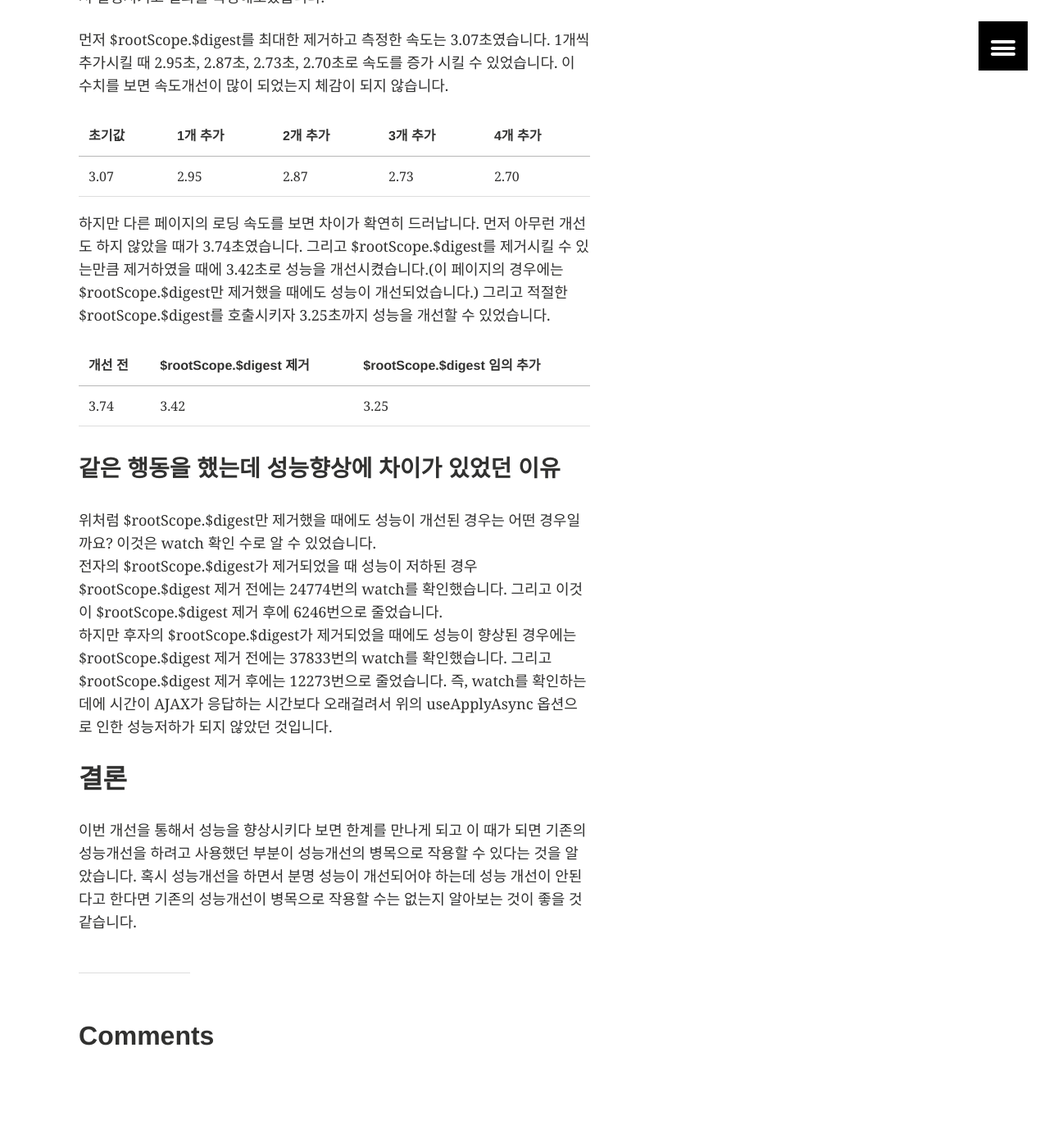
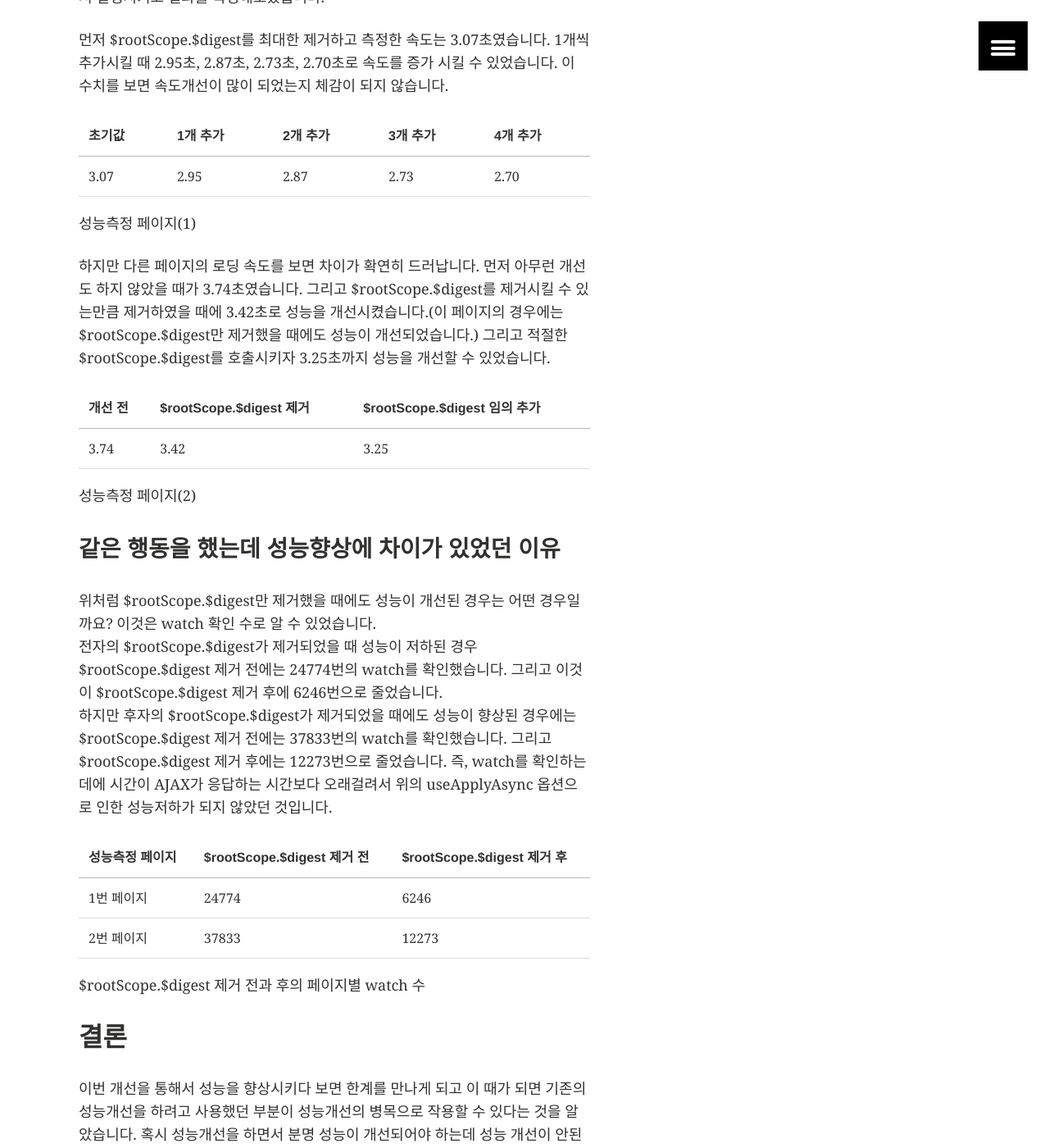
Before and after one commit to kbs0327/blog, a Jekyll site: the page built from _posts/2016-07-12-angularjs-improve-performance3-2.markdown, in a window 1280 px wide and 1400 px high, scrolled down 4062 px. Shown: the whole window at 82% size. Built offline with Jekyll 4.4.1, drawn with Linux system fonts in a browser that asks for light colours.

Commit message:
테이블 설명 추가

```diff
--- a/_posts/2016-07-12-angularjs-improve-performance3-2.markdown
+++ b/_posts/2016-07-12-angularjs-improve-performance3-2.markdown
@@ -109,11 +109,15 @@ function () {
 | ---  | ---    | ---     | ---    | ---    |
 | 3.07 | 2.95   | 2.87    | 2.73   | 2.70   |
 
+성능측정 페이지(1)
+
  하지만 다른 페이지의 로딩 속도를 보면 차이가 확연히 드러납니다. 먼저 아무런 개선도 하지 않았을 때가 3.74초였습니다. 그리고 $rootScope.$digest를 제거시킬 수 있는만큼 제거하였을 때에 3.42초로 성능을 개선시켰습니다.(이 페이지의 경우에는 $rootScope.$digest만 제거했을 때에도 성능이 개선되었습니다.) 그리고 적절한 $rootScope.$digest를 호출시키자 3.25초까지 성능을 개선할 수 있었습니다.
 
 | 개선 전 | $rootScope.$digest 제거 | $rootScope.$digest 임의 추가 |
 | ---   | ---                    | ---                        |
 | 3.74  | 3.42                   | 3.25                       |
+
+성능측정 페이지(2)
 
 ### 같은 행동을 했는데 성능향상에 차이가 있었던 이유
 
@@ -121,6 +125,14 @@ function () {
  전자의 $rootScope.$digest가 제거되었을 때 성능이 저하된 경우 $rootScope.$digest 제거 전에는 24774번의 watch를 확인했습니다. 그리고 이것이 $rootScope.$digest 제거 후에 6246번으로 줄었습니다.
  하지만 후자의 $rootScope.$digest가 제거되었을 때에도 성능이 향상된 경우에는 $rootScope.$digest 제거 전에는 37833번의 watch를 확인했습니다. 그리고 $rootScope.$digest 제거 후에는 12273번으로 줄었습니다. 즉, watch를 확인하는데에 시간이 AJAX가 응답하는 시간보다 오래걸려서 위의 useApplyAsync 옵션으로 인한 성능저하가 되지 않았던 것입니다.
 
+
+| 성능측정 페이지  | $rootScope.$digest 제거 전 | $rootScope.$digest 제거 후 |
+| ---          | ---                      | ---                       |
+| 1번 페이지     | 24774                    | 6246                      |
+| 2번 페이지     | 37833                    | 12273                     |
+
+$rootScope.$digest 제거 전과 후의 페이지별 watch 수
+
 ## 결론
 
  이번 개선을 통해서 성능을 향상시키다 보면 한계를 만나게 되고 이 때가 되면 기존의 성능개선을 하려고 사용했던 부분이 성능개선의 병목으로 작용할 수 있다는 것을 알았습니다. 혹시 성능개선을 하면서 분명 성능이 개선되어야 하는데 성능 개선이 안된다고 한다면 기존의 성능개선이 병목으로 작용할 수는 없는지 알아보는 것이 좋을 것 같습니다.
```
